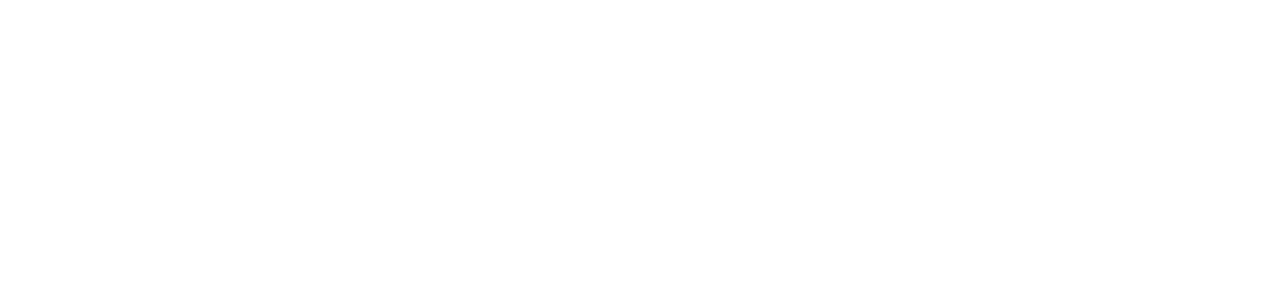
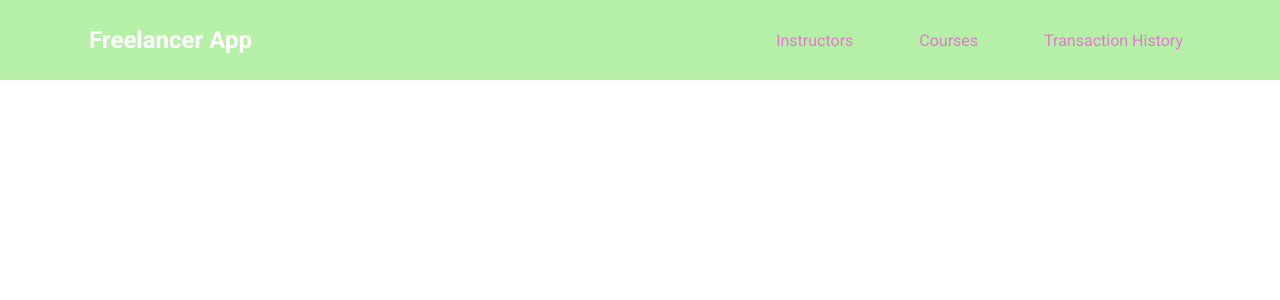
Before and after one commit to kuanhc96/freelance-login-frontend, a Vue app: page /dashboard in a window 1280 px wide. Before the commit this address had no page. Shown: the top 300 px of the page. Built offline with nearby package versions, Linux system fonts and the light colour scheme.

Commit message:
add TheHeader

```diff
--- a/src/App.vue
+++ b/src/App.vue
@@ -1,20 +1,38 @@
 <template>
   <div id="app">
+    <the-header></the-header>
     <router-view></router-view>
   </div>
 </template>
 
 <script>
+import TheHeader from './components/layout/TheHeader.vue'
 export default {
   name: 'App',
+  components: {
+    TheHeader
+  }
 };
 </script>
 
 <style>
-#app {
+@import url("https://fonts.googleapis.com/css2?family=Roboto:wght@400;700&display=swap");
+* {
+  box-sizing: border-box;
+}
+
+html {
+  font-family: "Roboto", sans-serif;
+}
+
+body {
+  margin: 0
+}
+
+/* #app {
   font-family: Avenir, Helvetica, Arial, sans-serif;
   text-align: center;
   color: #2c3e50;
   margin-top: 60px;
-}
+} */
 </style>
--- /dev/null
+++ b/src/components/layout/TheHeader.vue
@@ -0,0 +1,81 @@
+<template>
+<header>
+    <nav>
+        <h1>
+            <router-link to="/">Freelancer App</router-link>
+        </h1>
+        <ul>
+            <li>
+                <router-link to="/instructors">Instructors</router-link>
+            </li>
+            <li>
+                <router-link to="/courses">Courses</router-link>
+            </li>
+            <li>
+                <router-link to="/transactions">Transaction History</router-link>
+            </li>
+        </ul>
+    </nav>
+</header>
+</template>
+
+<style scoped>
+header {
+  width: 100%;
+  height: 5rem;
+  background-color: #b6f0a7; /* Sage Green */
+  display: flex;
+  justify-content: center;
+  align-items: center;
+}
+
+header a {
+  text-decoration: none;
+  color: #e677d3;
+  display: inline-block;
+  padding: 0.75rem 1.5rem;
+  border: 1px solid transparent;
+}
+
+a:active,
+a:hover,
+a.router-link-active {
+  border: 1px solid #e677d3;
+}
+
+h1 {
+  margin: 0;
+}
+
+h1 a {
+  color: white;
+  margin: 0;
+}
+
+h1 a:hover,
+h1 a:active,
+h1 a.router-link-active {
+  border-color: transparent;
+}
+
+header nav {
+  width: 90%;
+  margin: auto;
+  display: flex;
+  justify-content: space-between;
+  align-items: center;
+}
+
+header ul {
+  list-style: none;
+  margin: 0;
+  padding: 0;
+  display: flex;
+  justify-content: center;
+  align-items: center;
+}
+
+li {
+  margin: 0 0.5rem;
+}
+</style>
```
